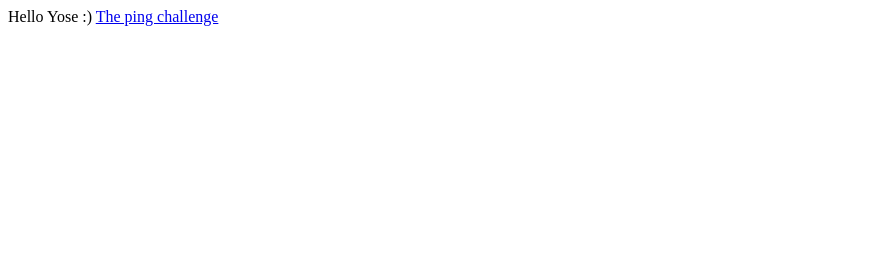
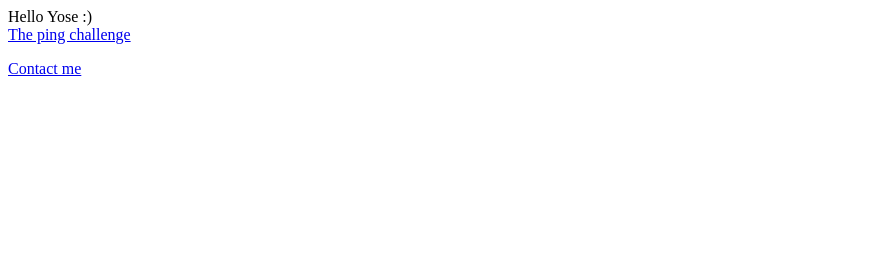
Before and after one commit to ericminio/ericminio, a website: page public/yose.html in a window 1280 px wide. Shown: the top 280 px of the page, 0-875 px from the left. Drawn offline with Linux system fonts and the light colour scheme; files whose address does not match are found by name.

Commit message:
passing the new contact info challenge

```diff
--- a/public/yose.html
+++ b/public/yose.html
@@ -9,11 +9,16 @@
 <body>
 	<label id="welcome">Hello Yose :)</label>
 
-	<a id="ping-challenge-link" href="ping">The ping challenge</a>
+	<br/>
+	<a id="ping-challenge-link" href="yose/ping">The ping challenge</a>
 
 	<a id="repository-link" href="https://github.com/ericminio/ericminio">
 		<img style="position: absolute; top: 0; right: 0; border: 0;" src="https://s3.amazonaws.com/github/ribbons/forkme_right_green_007200.png" alt="Fork me on GitHub">
 	</a>
 
+	<p>
+		<a id="contact-me-link" href="toto">Contact me</a>
+	</p>
+
 </body>
 </html>
```
